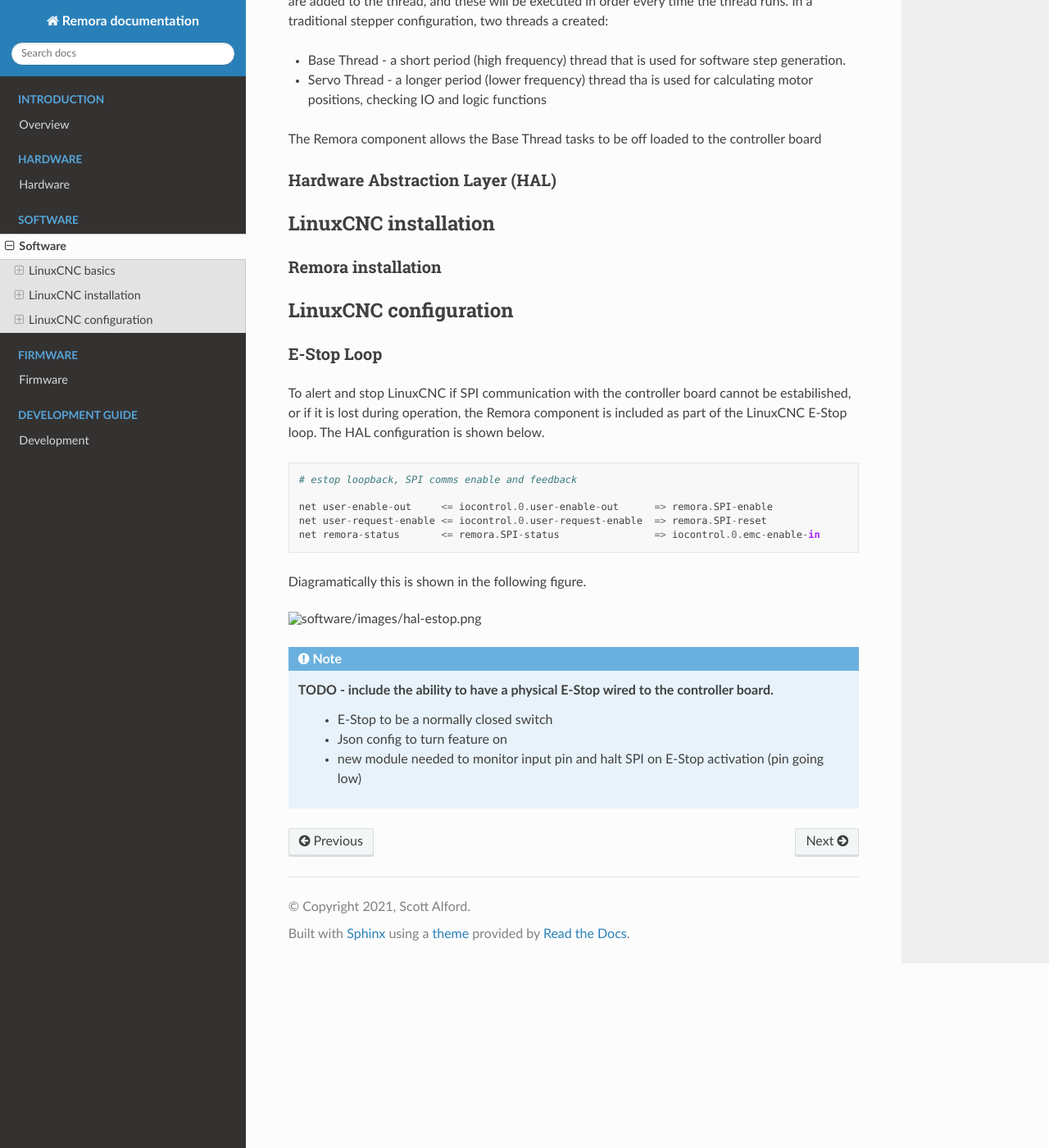
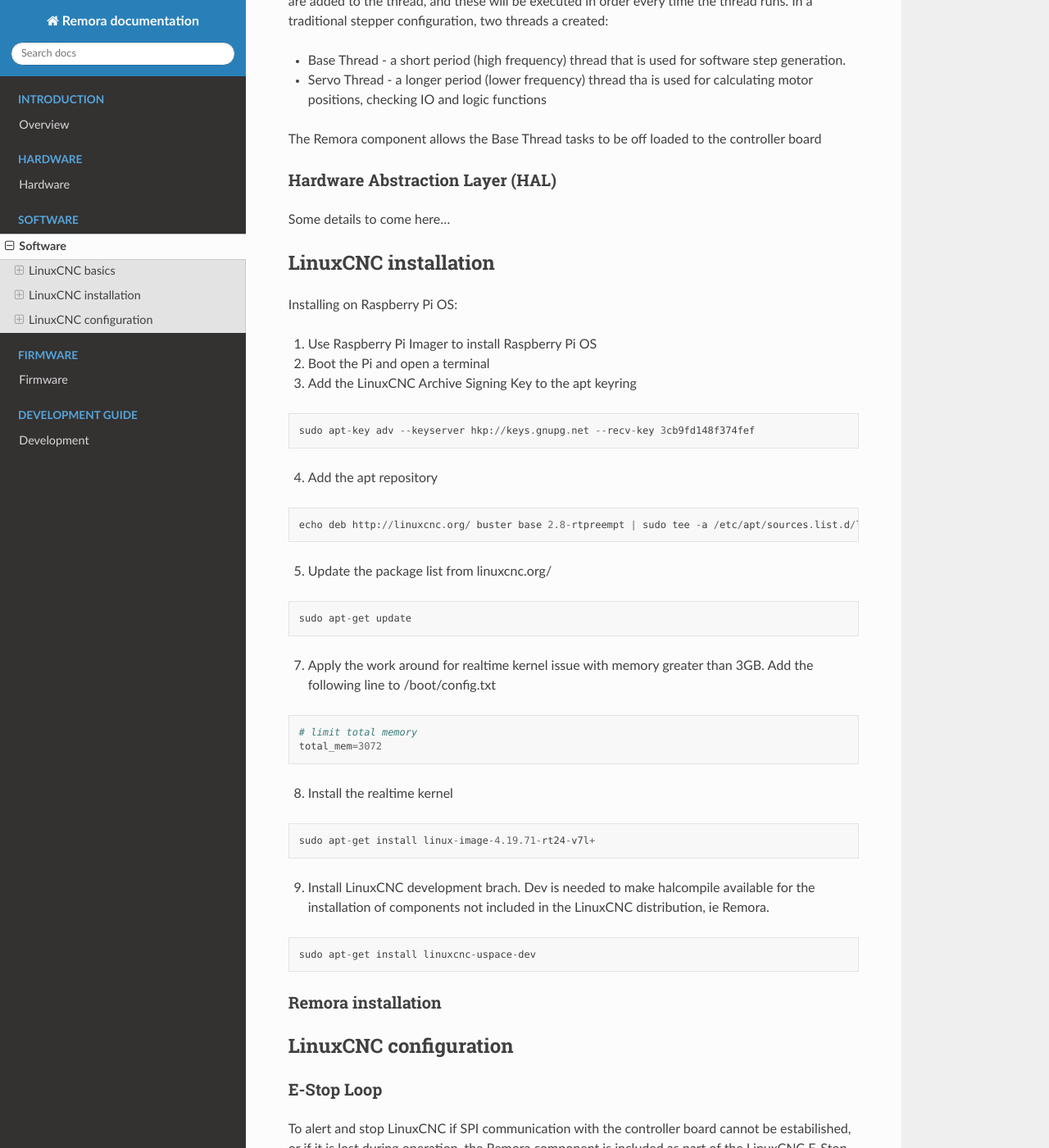
Before and after one commit to scottalford75/Remora-docs, a Sphinx documentation site: the page built from docs/source/software/software.rst, in a window 1280 px wide and 1400 px high, scrolled down 492 px. Shown: the whole window at 82% size. Built offline with Sphinx 7.4.7 and the Read the Docs theme 2.0.0, drawn with Linux system fonts in a browser that asks for light colours.

Commit message:
Added LinuxCNC install

```diff
--- a/docs/source/software/software.rst
+++ b/docs/source/software/software.rst
@@ -24,11 +24,56 @@
 Hardware Abstraction Layer (HAL)
 ~~~~~~~~~~~~~~~~~~~~~~~~~~~~~~~~
 
+Some details to come here...
+
+
 
 
 
 LinuxCNC installation
 ---------------------
+
+Installing on Raspberry Pi OS:
+
+1. Use Raspberry Pi Imager to install Raspberry Pi OS
+2. Boot the Pi and open a terminal
+3. Add the LinuxCNC Archive Signing Key to the apt keyring
+
+.. code-block::
+
+    sudo apt-key adv --keyserver hkp://keys.gnupg.net --recv-key 3cb9fd148f374fef
+
+4. Add the apt repository
+
+.. code-block::
+
+    echo deb http://linuxcnc.org/ buster base 2.8-rtpreempt | sudo tee -a /etc/apt/sources.list.d/linuxcnc.list
+
+5. Update the package list from linuxcnc.org/
+
+.. code-block::
+
+    sudo apt-get update
+
+7. Apply the work around for realtime kernel issue with memory greater than 3GB. Add the following line to /boot/config.txt
+
+.. code-block::
+
+    # limit total memory
+    total_mem=3072
+
+8. Install the realtime kernel
+
+.. code-block::
+
+    sudo apt-get install linux-image-4.19.71-rt24-v7l+
+
+9. Install LinuxCNC development brach. Dev is needed to make halcompile available for the installation of components not included in the LinuxCNC distribution, ie Remora.
+
+.. code-block::
+
+    sudo apt-get install linuxcnc-uspace-dev
+
 
 
 
```
